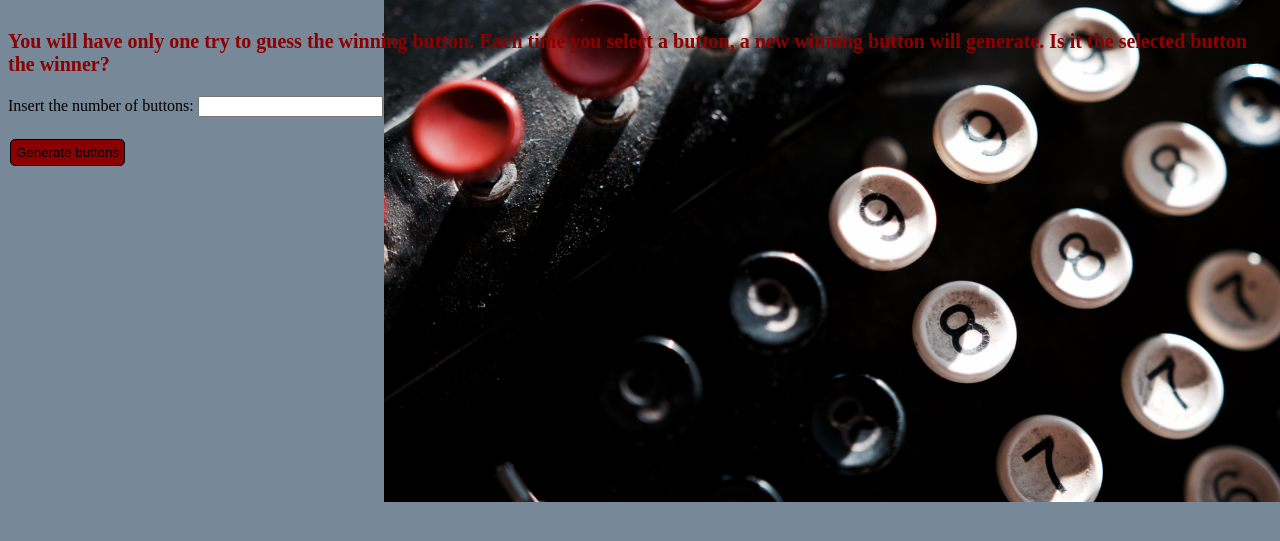
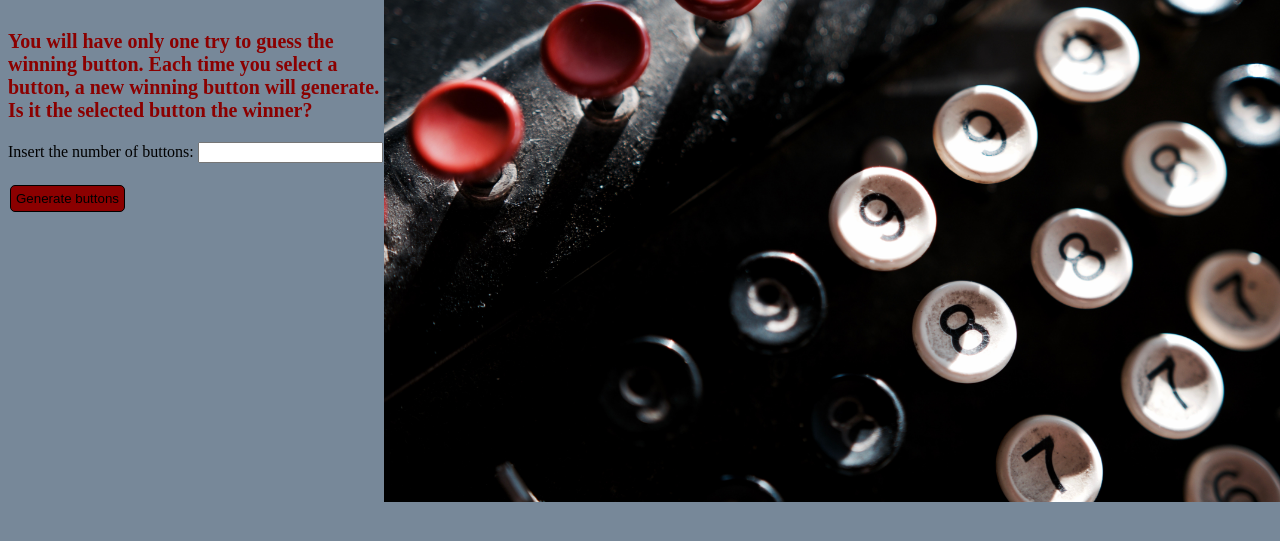
Before and after one commit to AncaMST/Guess-the-button, a plain HTML site: page index.html in a window 1280 px wide. Shown: the part 95-636 px from the top of the page. Drawn offline with Linux system fonts and the light colour scheme.

Commit message:
modified the size of div

```diff
--- a/index.html
+++ b/index.html
@@ -7,7 +7,8 @@
     <link href="styles/style.css" rel="stylesheet">
 </head>
 <body>
-        <h1>Guess the button</h1>
+    <h1>Guess the button</h1>
+    <div>
         <p>You will have only one try to guess the winning button. Each time you select a button, a new winning button will generate. Is it the selected button the winner?</p>
         <label for='numberOfButtons'>Insert the number of buttons:</label>
         <input type='number' id='numberOfButtons' name='numberOfButtons'>
@@ -15,6 +16,7 @@
         <button onclick='generateButtons()'> Generate buttons</button>
         </p>
         <p id='paragraph'></p>
-<script src='scripts/main.js'></script>
+    </div>
+    <script src='scripts/main.js'></script>
 </body>
 </html>
--- a/styles/style.css
+++ b/styles/style.css
@@ -6,6 +6,10 @@ h1 {
 p { color: darkred;
     font-size: 20px;
 font-weight: bold; }
+
+div {
+    width: 30%;
+}
 
 body {
     background-color: lightslategrey;
```
